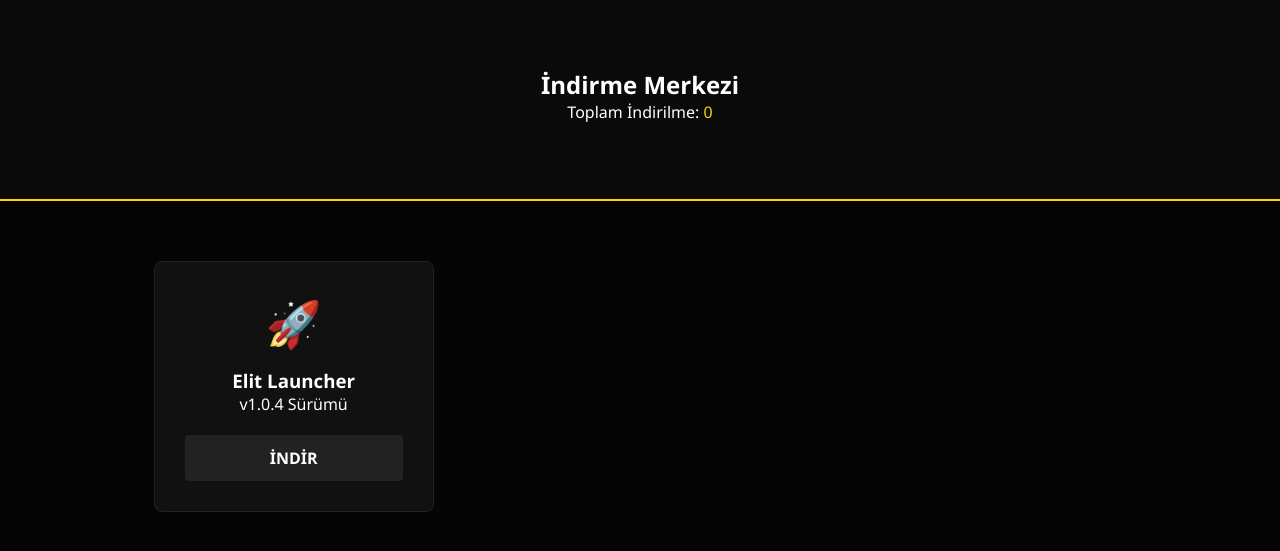
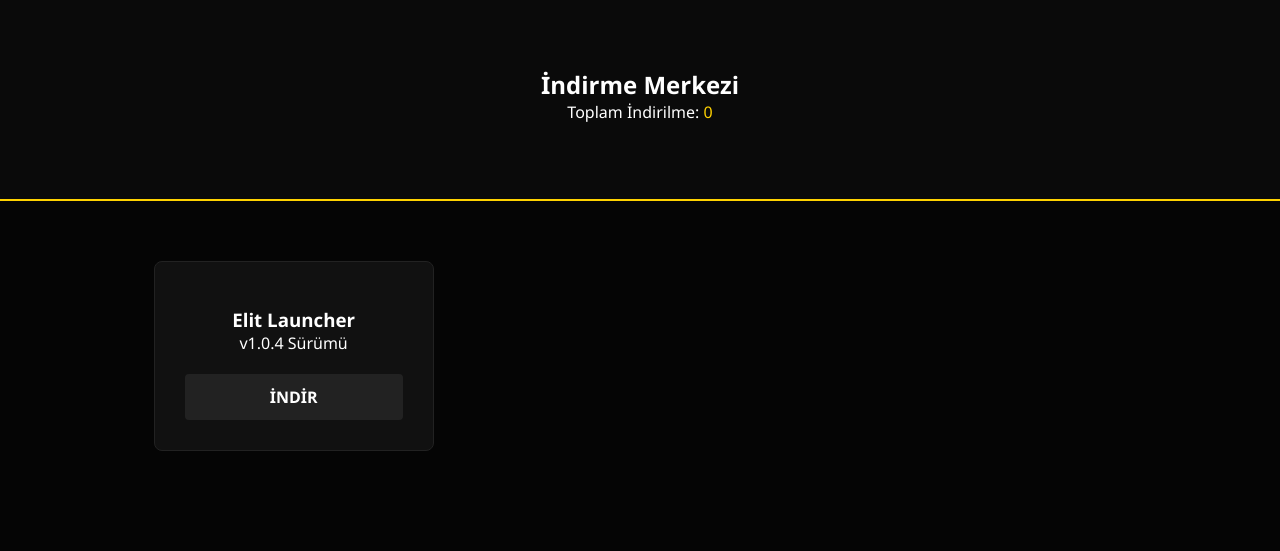
Before and after one commit to Elit-cmd/Elit-Games-Site, a plain HTML site: page tr-TR/indir.html in a window 1280 px wide. Shown: the part 79-630 px from the top of the page. Drawn offline with Linux system fonts and the light colour scheme; no server answers.

Commit message:
indir.html

```diff
--- a/tr-TR/indir.html
+++ b/tr-TR/indir.html
@@ -30,7 +30,7 @@
 
     <section class="download-container">
         <div class="download-card">
-            <div class="card-icon">🚀</div>
+            <div class="card-icon"></div>
             <h3>Elit Launcher</h3>
             <p>v1.0.4 Sürümü</p>
             <a href="https://gitlab.com/Elit-cmd/elit-launcher/-/raw/main/Elit_Launcher_Setup.exe" id="indirBtn" class="download-btn">İNDİR</a>
```
